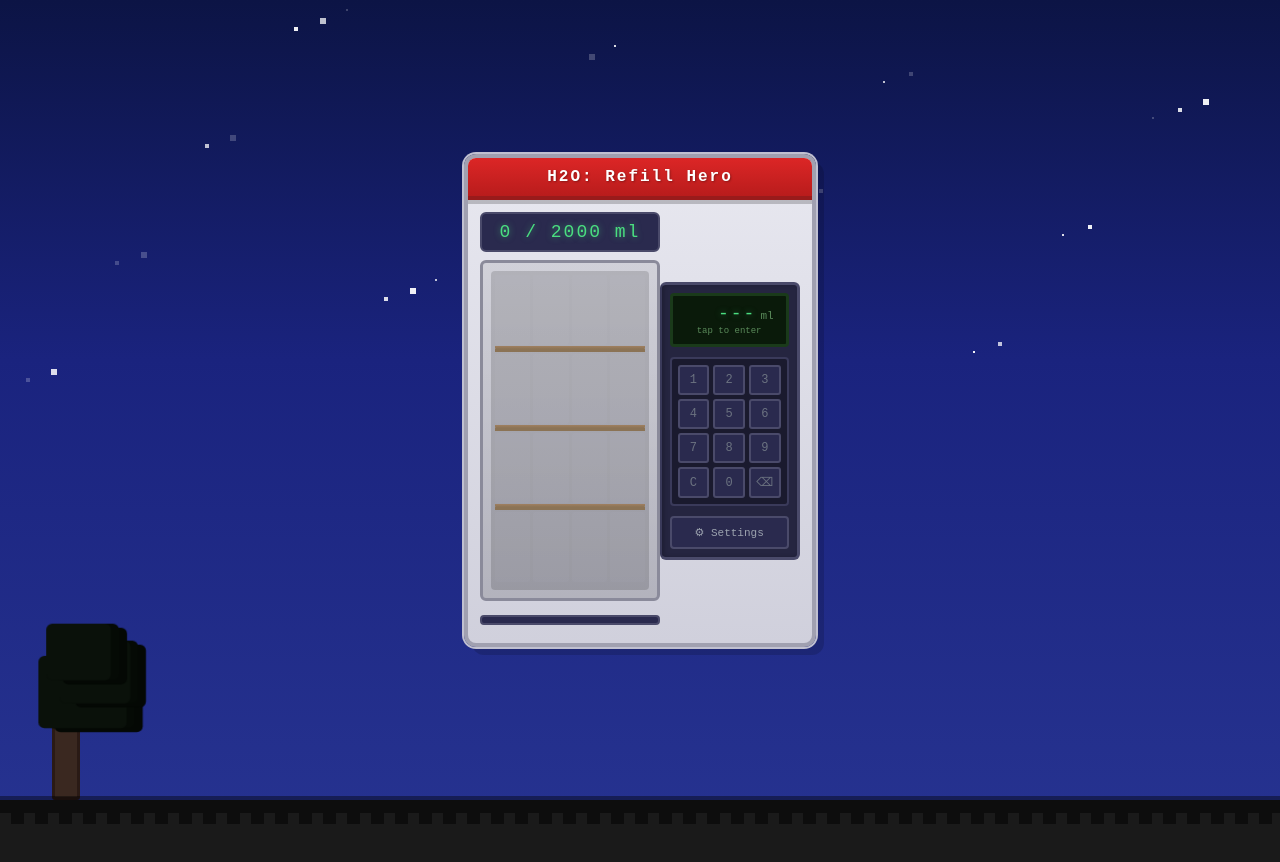
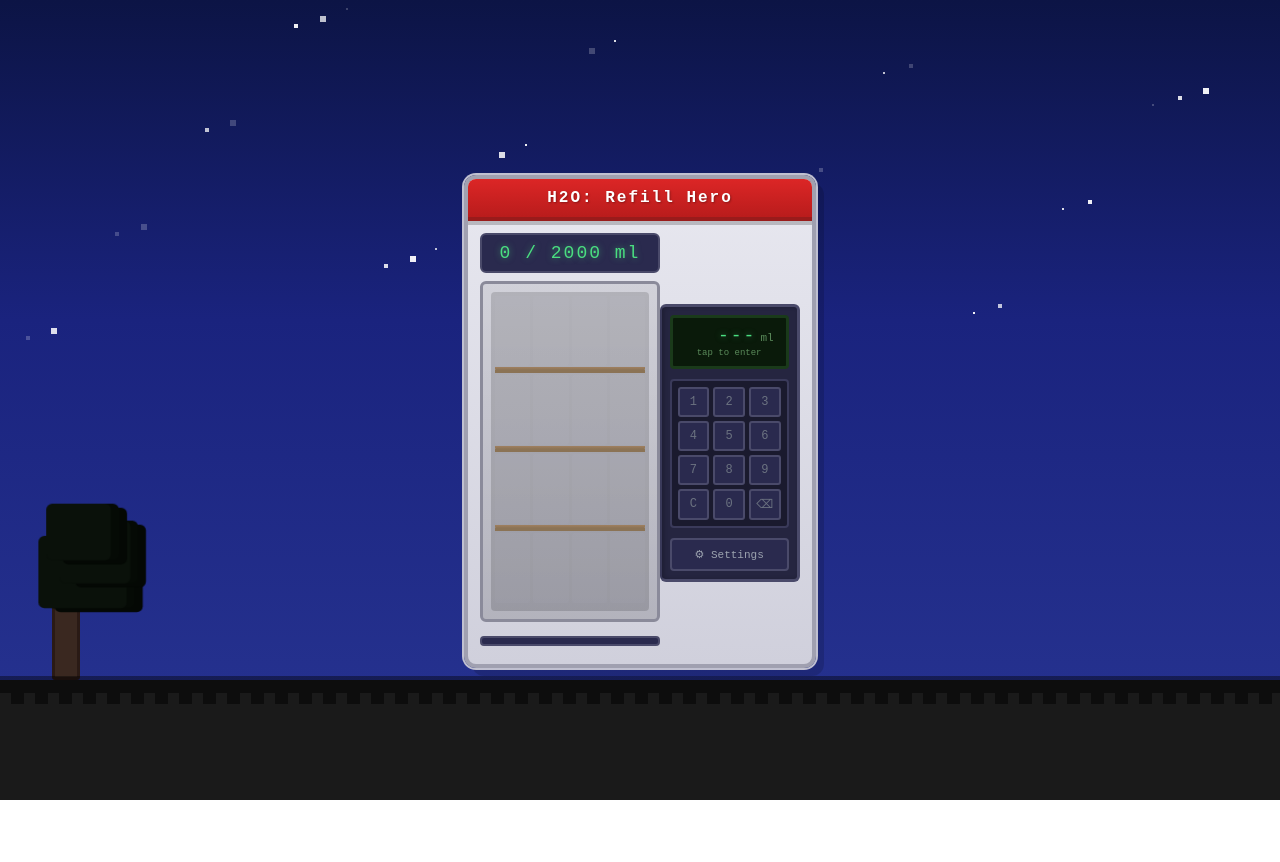
Before and after one commit to mrdalvik/h2o-refill-hero, a Vue app: page / in a window 1280 px wide. Shown: the top 862 px of the page. After the commit the page ends 800 px from the top, so only its background shows below. Built offline with nearby package versions, Linux system fonts and the light colour scheme; what @pixelium/web-vue would draw is missing.

Commit message:
fix: asphalt reaches machine base
- app-content: flex-end + padding-bottom 120px (was center)
- Ground height 120px, tree bottom aligned
- Machine now sits on asphalt

Co-authored-by: Lev Tregubov <tregubovlev@gmail.com>

```diff
--- a/src/App.vue
+++ b/src/App.vue
@@ -65,10 +65,10 @@ body {
   display: flex;
   flex-direction: column;
   align-items: center;
-  justify-content: center;
+  justify-content: flex-end;
   min-height: 100vh;
   min-height: 100dvh;
-  padding: 16px;
+  padding: 16px 16px 120px;
   touch-action: manipulation;
 }
 </style>
--- a/src/components/DayBackground.vue
+++ b/src/components/DayBackground.vue
@@ -123,7 +123,6 @@ onUnmounted(() => {
   flex-direction: column;
   align-items: center;
   justify-content: flex-end;
-  padding-bottom: 100px;
 }
 
 /* Ground - pixel asphalt */
@@ -132,7 +131,7 @@ onUnmounted(() => {
   bottom: 0;
   left: 0;
   right: 0;
-  height: 100px;
+  height: 120px;
   z-index: 5;
   image-rendering: pixelated;
   background-repeat: repeat-x;
@@ -179,7 +178,7 @@ onUnmounted(() => {
 .tree {
   position: absolute;
   left: 3%;
-  bottom: 100px;
+  bottom: 120px;
   z-index: 3;
   image-rendering: pixelated;
 }
```
